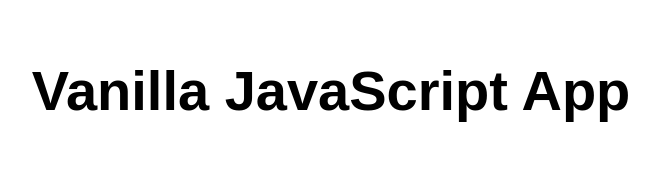
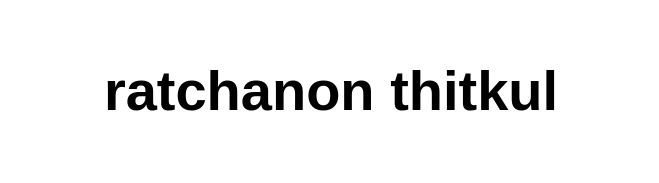
Before and after one commit to ratchanonKKUU/webappkku, a plain HTML site: page src/index.html in a window 1280 px wide. Shown: the whole page, without its empty margins (309-968 px from the left). Drawn offline with Linux system fonts and the light colour scheme.

Commit message:
Update index.html

```diff
--- a/src/index.html
+++ b/src/index.html
@@ -5,12 +5,12 @@
   <meta charset="UTF-8">
   <meta name="viewport" content="width=device-width, initial-scale=1.0">
   <link rel="stylesheet" href="styles.css">
-  <title>ratchanon thitkul</title>
+  <title>Vanilla JavaScript App</title>
 </head>
 
 <body>
   <main>
-    <h1>Vanilla JavaScript App</h1>
+    <h1>ratchanon thitkul</h1>
   </main>
 </body>
 
```
